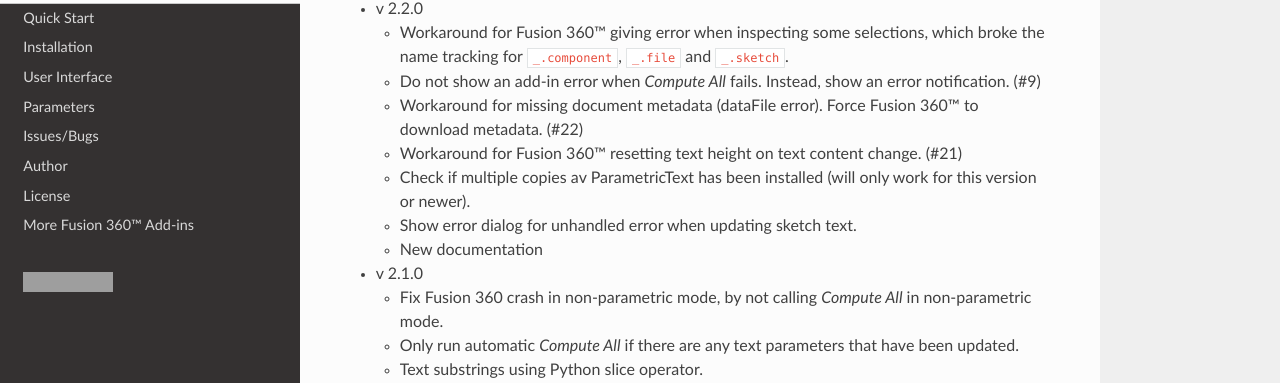
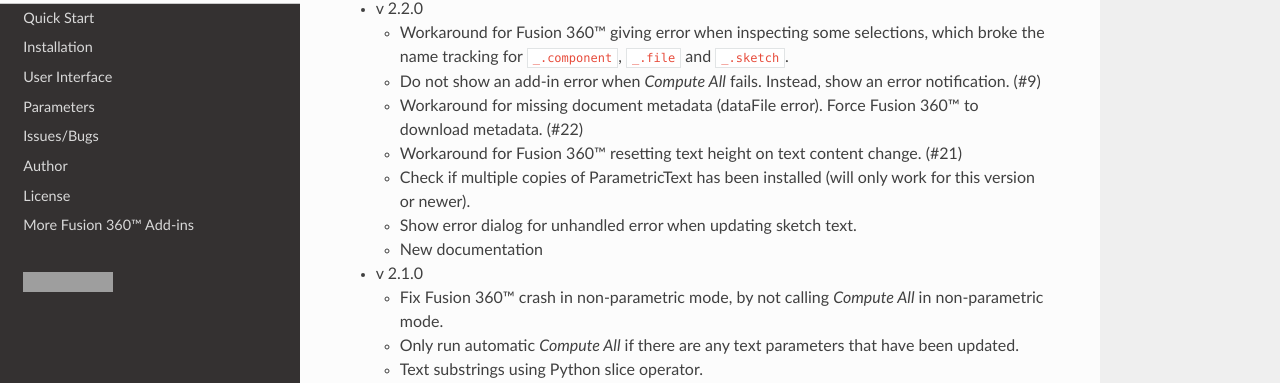
Before and after one commit to thomasa88/ParametricText, a Sphinx documentation site: the page built from docs/changelog.rst, in a window 1280 px wide and 900 px high. Shown: the part 181-564 px from the top of the window. Built offline with Sphinx 7.4.7 and the Read the Docs theme 2.0.0, drawn with Linux system fonts in a browser that asks for light colours; grey boxes are pictures that could not be loaded.

```diff
--- a/docs/changelog.rst
+++ b/docs/changelog.rst
@@ -7,13 +7,13 @@ What's New
    -  Do not show an add-in error when *Compute All* fails. Instead, show an error notification. (#9)
    -  Workaround for missing document metadata (dataFile error). Force Fusion 360™ to download metadata. (#22)
    -  Workaround for Fusion 360™ resetting text height on text content change. (#21)
-   -  Check if multiple copies av ParametricText has been installed (will only work for this version or newer).
+   -  Check if multiple copies of ParametricText has been installed (will only work for this version or newer).
    -  Show error dialog for unhandled error when updating sketch text.
    -  New documentation
 
 -  v 2.1.0
 
-   -  Fix Fusion 360 crash in non-parametric mode, by not calling
+   -  Fix Fusion 360™ crash in non-parametric mode, by not calling
       *Compute All* in non-parametric mode.
    -  Only run automatic *Compute All* if there are any text parameters
       that have been updated.
```
